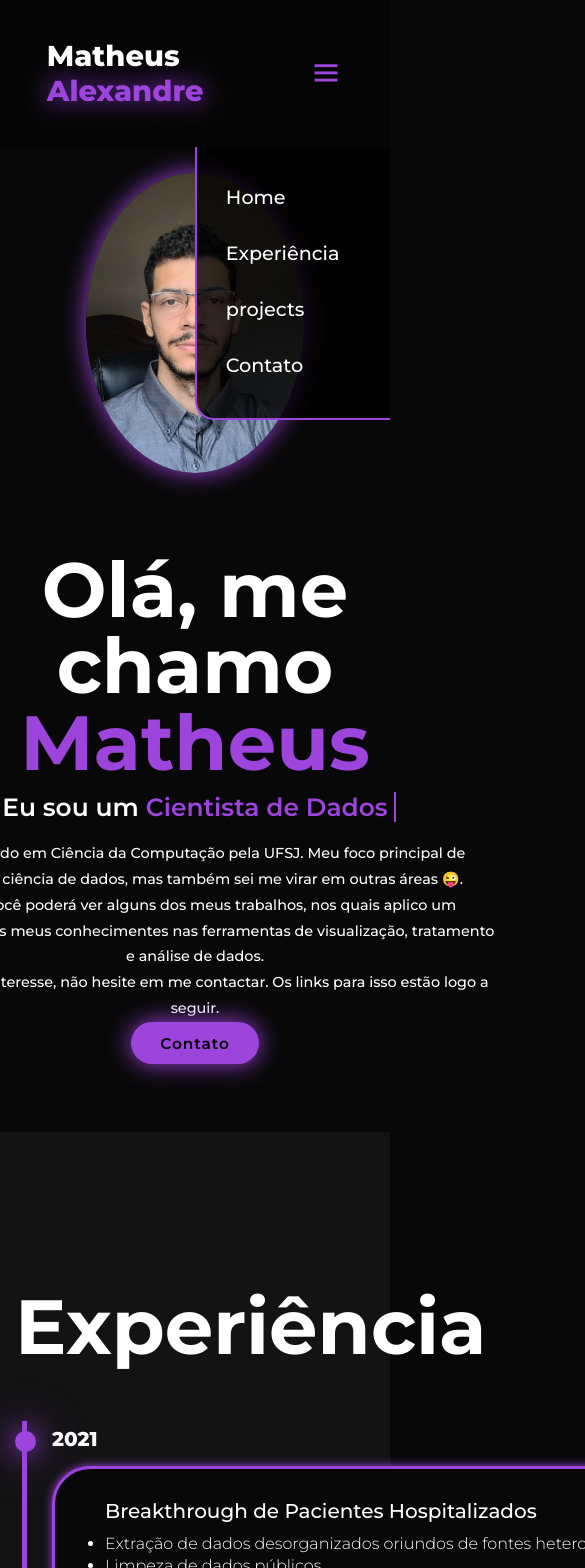
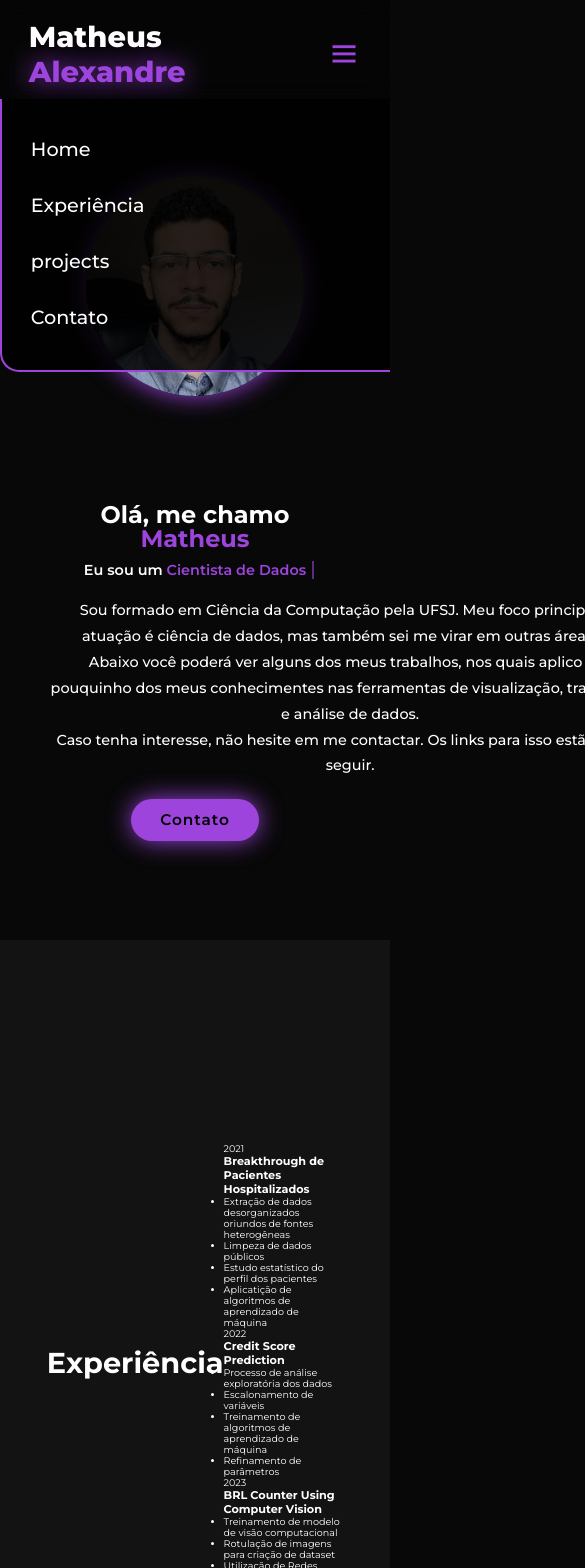
Before and after one commit to Mat-Alexandre/portfolio, a React (Vite) app: page / in a window 390 px wide. Shown: the top 1568 px of the page, 585 px wide, since content can reach past the window. Built offline with nearby package versions, Linux system fonts and the light colour scheme.

Commit message:
style: component styles in own files

```diff
--- a/src/App.css
+++ b/src/App.css
@@ -1,3 +1,4 @@
+/* HEADER */
 .header {
   position: fixed;
   top: 0;
@@ -26,6 +27,7 @@
 
 .logo span {
   text-shadow: 0 0 25px var(--main-color);
+  color: var(--main-color);
 }
 
 .navbar a {
@@ -49,10 +51,32 @@
   display: none;
 }
 
+/* GENERAL STYLES */
+
+span {
+  color: var(--main-color);
+}
+
+.heading {
+  font-size: 8rem;
+  text-align: center;
+  margin: 5rem 0;
+}
+
+h2 > svg {
+  transform-origin: right bottom;
+  transform: scale(4);
+  margin-right: 2rem;
+}
+
+/* SECTIONS */
+
 section {
   min-height: 100vh;
   padding: 10rem 12% 10rem;
 }
+
+/* HOME */
 
 .home {
   display: flex;
@@ -68,14 +92,6 @@ section {
   text-align: left;
   justify-content: center;
   margin-top: 3rem;
-}
-
-span {
-  color: var(--main-color);
-}
-
-.logo span {
-  color: var(--main-color);
 }
 
 .home-content h3 {
@@ -120,28 +136,6 @@ span {
   max-width: 1000px;
 }
 
-.social-icons a {
-  display: inline-flex;
-  justify-content: center;
-  align-items: center;
-  width: 4.5rem;
-  height: 4.5rem;
-  background: transparent;
-  border: 2px solid var(--main-color);
-  font-size: 2.5rem;
-  border-radius: 50%;
-  color: var(--main-color);
-  margin: 3rem 1.5rem 3rem 0;
-  transition: 0.3s ease-in-out;
-}
-
-.social-icons a:hover {
-  color: var(--text-color);
-  transform: scale(1.3) translateY(-5px);
-  box-shadow: 0 0 25px var(--main-color);
-  background-color: var(--main-color);
-}
-
 .btn {
   display: inline-block;
   padding: 1rem 2.8rem;
@@ -163,22 +157,7 @@ span {
 }
 
 .btn-group {
-  display: flex;
-  align-items: center;
-  gap: 1.5rem;
-}
-
-.btn-group a:nth-of-type(2) {
-  background-color: black;
-  color: var(--main-color);
-  border: 2px solid var(--main-color);
-  box-shadow: 0 0 25px transparent;
-}
-
-.btn-group a:nth-of-type(2):hover {
-  box-shadow: 0 0 25px var(--main-color);
-  background-color: var(--main-color);
-  color: black;
+  padding-top: 2rem;
 }
 
 .text-animation {
@@ -260,11 +239,36 @@ span {
   }
 }
 
-.heading {
-  font-size: 8rem;
-  text-align: center;
-  margin: 5rem 0;
+/* EXPERIENCE */
+.experiences {
+  min-height: 100vh;
+  display: flex;
+  justify-content: center;
+  align-items: center;
+  padding: 2rem 12% 2rem;
+  background-color: var(--second-bg-color);
 }
+
+.experiences h2 {
+  margin-bottom: 5rem;
+}
+
+.timeline-row {
+  display: grid;
+  grid-template-columns: repeat(
+    auto-fit,
+    minmax(300px, 1fr)
+  );
+}
+
+.timeline-box {
+  display: flex;
+  flex-direction: column;
+  gap: 4rem;
+  border-left: 5px solid var(--main-color);
+}
+
+/* PROJECTS */
 
 .projects {
   background-color: var(--bg-color);
@@ -285,61 +289,10 @@ span {
   gap: 2.5rem;
 }
 
-.project-box {
-  display: flex;
-  justify-content: center;
-  align-items: center;
-  background-color: var(--main-color);
-  height: 600px;
-  border-radius: 3rem;
-  cursor: pointer;
-  border: 5px solid transparent;
-  transition: 0.4s ease-in-out;
-}
-
-.project-box:hover {
-  background: var(--second-bg-color);
-  color: var(--main-color);
-  border: 5px solid var(--main-color);
-  transform: scale(1.03);
-}
-
-.project-info {
-  display: flex;
-  flex-direction: column;
-  text-align: center;
-  justify-content: center;
-  align-items: center;
-  padding: 5rem;
-}
-
-.project-info h4 {
-  font-style: 4rem;
-  margin: 2rem 0;
-  font-weight: 800;
-}
-
-.project-info p {
-  font-size: 1.4rem;
-  font-weight: 600;
-  line-height: 1.7;
-}
-
-.project-info i {
-  font-size: 8rem;
-}
-
-.experiences {
-  padding: 100px 15px;
-  background: var(--second-bg-color);
-}
-
-.experiences h2 {
-  margin-bottom: 5rem;
-}
+/* CONTACTS */
 
 .contact {
-  background-color: var(--bg-color);
+  background-color: var(--second-bg-color);
 }
 
 .contact .content {
@@ -389,12 +342,13 @@ span {
   max-width: 1000px;
 }
 
+/* FOOTER */
+
 .footer {
   position: relative;
   bottom: 0;
   width: 100%;
   padding: 40px 0;
-  background-color: var(--second-bg-color);
 }
 
 .footer ul {
@@ -428,9 +382,17 @@ span {
   color: white;
 }
 
+/* RESPONSIVENESS */
+
 @media (max-width: 1285px) {
   #menu-icon {
     display: block;
+  }
+
+  #menu-icon:hover {
+    background-color: var(--second-bg-color);
+    border-radius: 50%;
+    transition: 0.4s ease-in-out;
   }
 
   .navbar.active {
@@ -469,8 +431,8 @@ span {
   }
 
   .home-img img {
-    width: vw;
-    height: vh;
+    width: 56vw;
+    height: 56vh;
   }
 
   html {
@@ -545,3 +507,61 @@ span {
     width: 56vw;
   }
 }
+
+@media (max-width: 431px) {
+  .header {
+    display: flex;
+    padding: 2rem 3rem 1rem;
+    max-width: 100vw;
+  }
+
+  .navbar {
+    position: fixed;
+    top: 100%;
+    right: 0;
+    width: 100vw;
+    padding: 1rem 3rem;
+    background: rgba(0, 0, 0, 0.852);
+    border-bottom-left-radius: 2rem;
+    border-left: 2px solid var(--main-color);
+    border-bottom: 2px solid var(--main-color);
+    display: none;
+  }
+  .home-content {
+    width: 100%;
+  }
+
+  .home-content h1 {
+    font-size: 2.5rem;
+  }
+
+  .home-content h3 {
+    font-size: 1.5rem;
+  }
+
+  .home-img img {
+    width: 56vw;
+    height: 26vh;
+    top: 0px;
+  }
+
+  .home-content p {
+    width: 50vw;
+    text-align: center;
+  }
+
+  section h2 {
+    display: flex;
+    flex-direction: column;
+    align-items: center;
+  }
+
+  .heading {
+    font-size: 3rem;
+  }
+
+  h2 > svg {
+    transform-origin: bottom;
+    margin-right: 0;
+  }
+}
--- a/src/components/TimelineItem.css
+++ b/src/components/TimelineItem.css
@@ -1,105 +1,47 @@
-.timeline-items {
-  width: 70vw;
-  min-width: 1200px;
-  margin: auto;
+.content-box {
+  max-width: 500px;
+  position: relative;
   display: flex;
-  flex-wrap: wrap;
-  position: relative;
+  flex-direction: column;
+  gap: 0.5rem;
+  padding: 2rem;
+  margin: 0 2rem;
+  background-color: var(--second-bg-color);
+  backdrop-filter: blur(20px);
+  border: 3px solid var(--main-color);
+  border-radius: 1rem;
+  font-size: 14px;
+  transition: 0.4 ease-in-out;
+  cursor: pointer;
 }
 
-.timeline-items::before {
-  content: "";
-  position: absolute;
-  width: 5px;
-  height: 100%;
-  background-color: var(--main-color);
-  left: calc(50% - 1px);
+.content-box:hover {
+  box-shadow: 0 0 25px var(--main-color);
+  border: 3px solid var(--main-color);
 }
 
-.timeline-item {
-  margin-bottom: 40px;
-  width: 100%;
-  position: relative;
+.content-box li {
+  list-style: none;
+  padding-left: 0.5rem;
 }
 
-.timeline-item:last-child {
-  margin-bottom: 0;
+.content-box h3 {
+  font-size: 1.3rem;
 }
 
-.timeline-item:nth-child(odd) {
-  padding-right: calc(50% + 30px);
-  text-align: right;
+.date {
+  font-size: 1.7rem;
+  color: var(--main-color);
+  font-weight: 700;
 }
 
-.timeline-item:nth-child(even) {
-  padding-left: calc(50% + 30px);
+.content-box:before {
+  position: absolute;
+  content: "";
+  width: 25px;
+  height: 25px;
+  background-color: var(--main-color);
+  border-radius: 50%;
+  left: -37px;
+  top: 60px;
 }
-
-.timeline-dot {
-  height: 21px;
-  width: 21px;
-  background-color: var(--main-color);
-  box-shadow: 0 0 25px var(--main-color),
-    0 0 50px var(--main-color);
-  position: absolute;
-  left: calc(50% - 8px);
-  border-radius: 50%;
-  top: 10px;
-}
-
-.timeline-date {
-  font-size: 20px;
-  font-weight: 800;
-  color: white;
-  margin: 6px 0 15px;
-}
-
-.timeline-content {
-  background-color: var(--bg-color);
-  border: 3px solid var(--main-color);
-  padding: 30px 50px;
-  border-radius: 4rem;
-  box-shadow: 0 0 10px var(--main-color);
-  cursor: pointer;
-  transition: 0.3s ease-in-out;
-  text-align: left;
-}
-
-.timeline-content:hover {
-  transform: scale(1.05);
-  box-shadow: 0 0 25px var(--main-color);
-}
-
-.timeline-content h3 {
-  font-size: 20px;
-  color: white;
-  margin: 0 0 10px;
-  font-weight: 500;
-}
-
-.timeline-content ul li {
-  color: white;
-  font-size: 16px;
-  font-weight: 300;
-  line-height: 22px;
-}
-
-@media (max-width: 991px) {
-  .timeline-items::before {
-    left: 7px;
-  }
-
-  .timeline-item:nth-child(odd) {
-    padding-right: 0;
-    text-align: left;
-  }
-
-  .timeline-item:nth-child(odd),
-  .timeline-item:nth-child(even) {
-    padding-left: 37px;
-  }
-
-  .timeline-dot {
-    left: 0;
-  }
-}
```
Also changed, not shown: src/components/ProjectsItem.css (added, +45 -0 lines).
